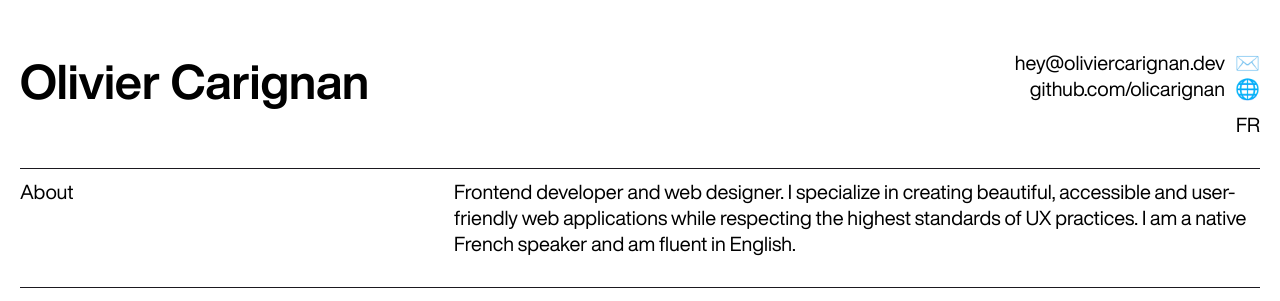
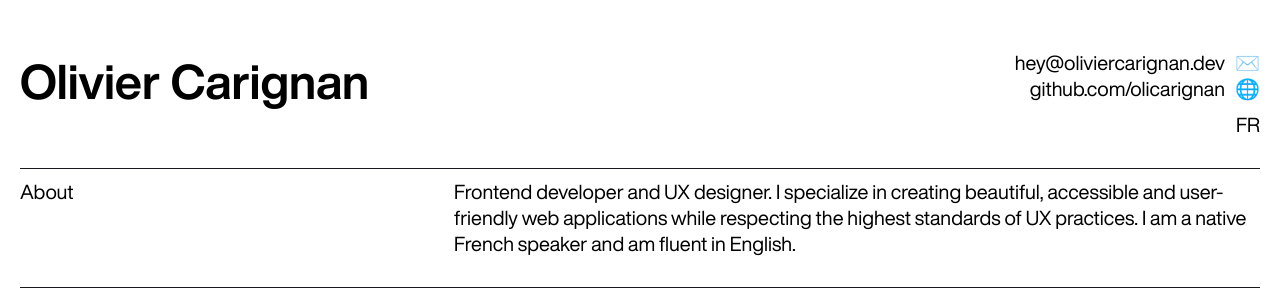
Before and after one commit to olicarignan/olivier-carignan, a Next.js app: page / in a window 1280 px wide. Shown: the top 301 px of the page. Built offline with nearby package versions, Linux system fonts and the light colour scheme.

Commit message:
fix typo on french site

```diff
--- a/translations/text.js
+++ b/translations/text.js
@@ -6,7 +6,7 @@ const text = {
         localeCap: "FR",
         title: "Designer & Developer",
         about: "About",
-        aboutText: "Frontend developer and web designer. I specialize in creating beautiful, accessible and user-friendly web applications while respecting the highest standards of UX practices. I am a native French speaker and am fluent in English.",
+        aboutText: "Frontend developer and UX designer. I specialize in creating beautiful, accessible and user-friendly web applications while respecting the highest standards of UX practices. I am a native French speaker and am fluent in English.",
         expertise: "Expertise",
         expertiseText: ["React", "Next.js", "GraphQL", "Apollo client", "Wordpress", "Laravel", "PHP", "GSAP", "Framer motion", "SCSS", "Semantic HTML", "Node.js", "Figma", "UX design", "Interaction design", "A11y", "Illustrator"],
         projects: "Projects",
@@ -20,7 +20,7 @@ const text = {
         localeCap: "EN",
         title: "Designer et Développeur",
         about: "À propos",
-        aboutText: "Développeur frontend and et designer web. Ma spécialité est de créer des des applications web qui sont visuellement intéressantes, accessibles et facile à utiliser tout en respectant les plus hauts standards de design UX. Ma langue maternelle est le Français et mon Anglais est excellent.",
+        aboutText: "Développeur frontend et designer UX. Ma spécialité est de créer des des applications web qui sont visuellement intéressantes, accessibles et facile à utiliser tout en respectant les plus hauts standards de design UX. Ma langue maternelle est le Français et mon Anglais est excellent.",
         expertise: "Expertise",
         expertiseText: ["React", "Next.js", "GraphQL", "Apollo client", "Wordpress", "Laravel", "PHP", "GSAP", "Framer motion", "SCSS", "Semantic HTML", "Node.js", "Figma", "UX design", "Interaction design", "A11y", "Illustrator"],
         projects: "Projets",
```
